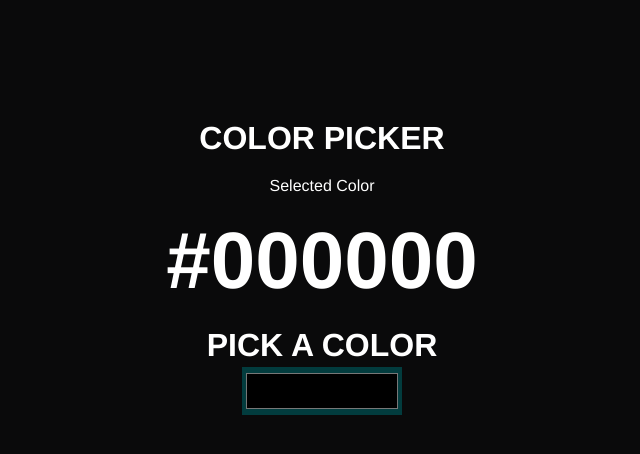
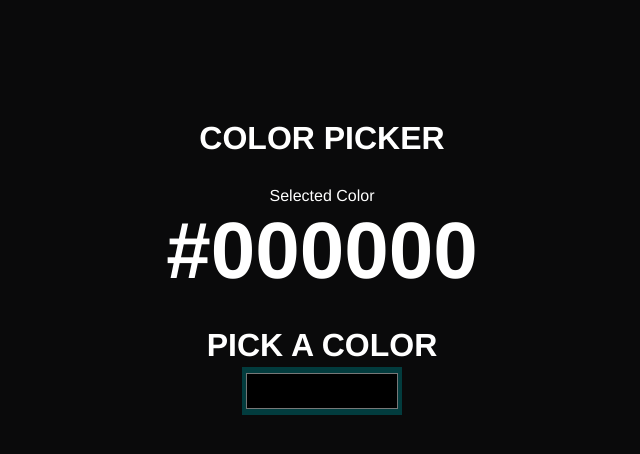
Before and after one commit to ezehkingsleyuchenna/color-picker-app-with-reactJs, a React (Vite) app: page / in a window 1280 px wide. Shown: the top 454 px of the page, without its empty margins (318-958 px from the left). Built offline with nearby package versions, Linux system fonts and the light colour scheme.

Commit message:
Update styles.css

```diff
--- a/src/assets/styles.css
+++ b/src/assets/styles.css
@@ -29,15 +29,14 @@ h1 {
 
 h2 {
     color: white;
-    margin-bottom: 20px;
+    margin-bottom: 30px;
     font-size: 5rem;
     font-weight: 700;
 }
 
 p {
     color: white;
-    margin-top: 20px;
-    margin-bottom: 20px;
+    margin-top: 30px;
 }
 
 input[type=color] {
```
